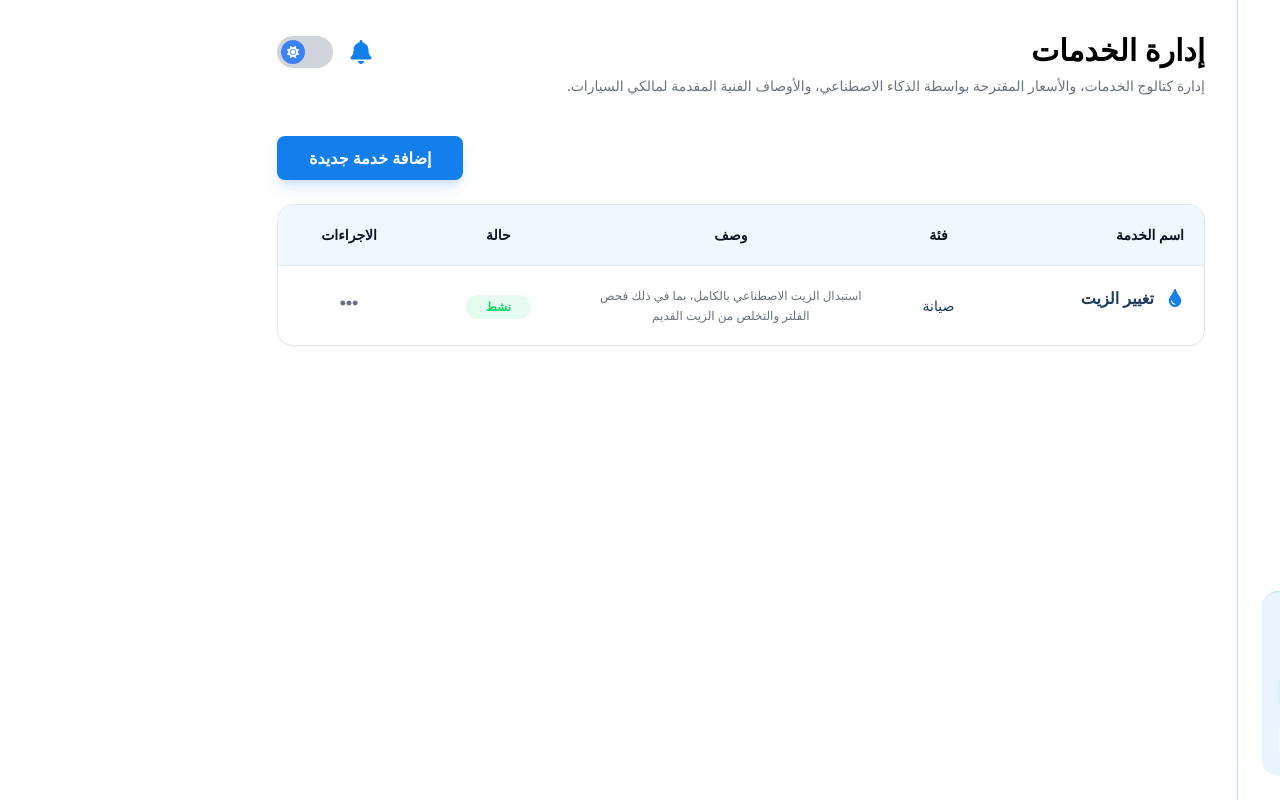
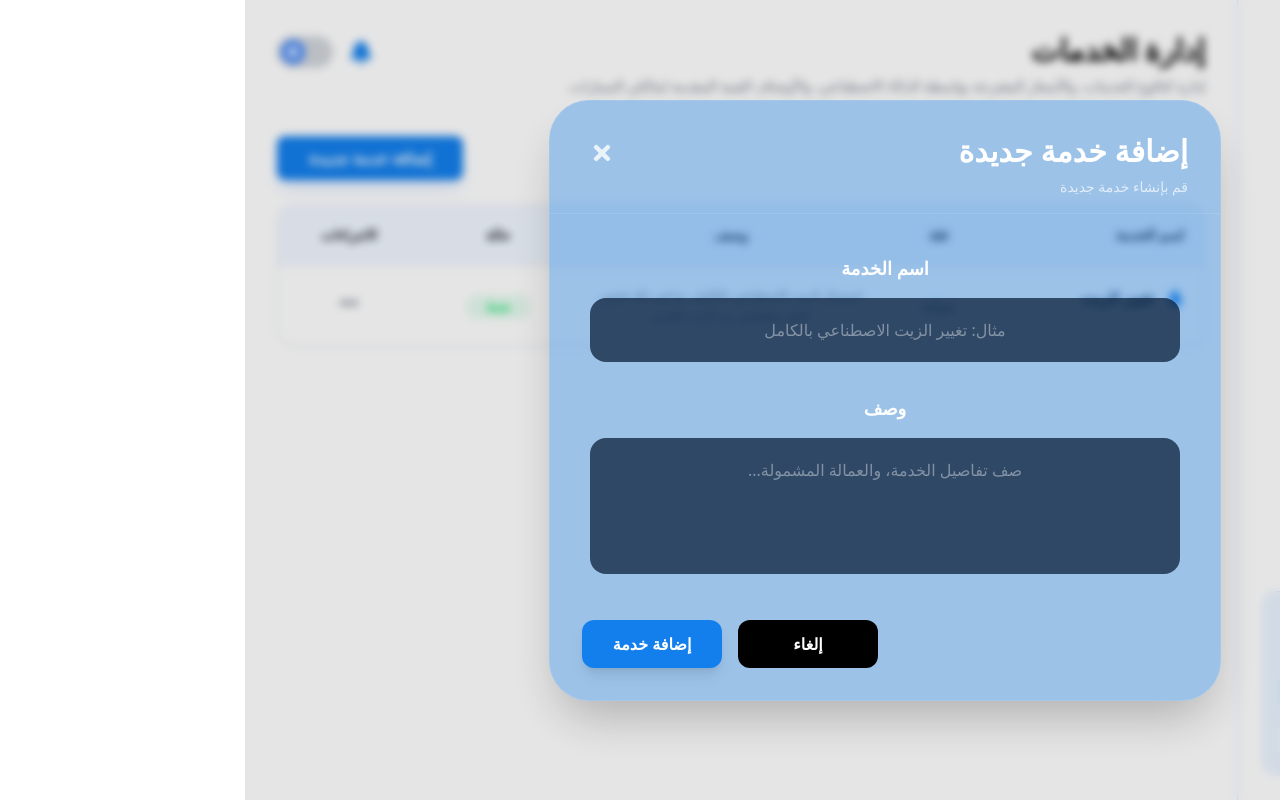
Before and after one commit to 3moor-dot/Gear_Up, a React (Vite) app: page /admin/services in a window 1280 px wide. Both pictures are taken after a click on the button "إضافة خدمة جديدة". Built offline with nearby package versions, Linux system fonts and the light colour scheme; a web font is replaced by a local one.

Commit message:
Add service modal

```diff
--- a/src/pages/Admin/CitiesManagement/CitiesManagement.tsx
+++ b/src/pages/Admin/CitiesManagement/CitiesManagement.tsx
@@ -88,7 +88,7 @@ const CitiesManagement: React.FC = () => {
         </div>
       </main>
 
-      {/* --- النافذة المنبثقة (MODAL) --- */}
+      {/* ---(MODAL) --- */}
 {isModalOpen && (
   <div
     className="fixed inset-0 z-50 flex items-center justify-center backdrop-blur-sm"
--- a/src/pages/Admin/ServicesManagement/ServicesManagement.tsx
+++ b/src/pages/Admin/ServicesManagement/ServicesManagement.tsx
@@ -1,14 +1,15 @@
 
-import React from "react";
+import React, { useState } from "react";
 import AdminSidebar from "../../../components/AdminSidebar/AdminSidebar";
 import NotificationBell from "../../../components/NotificationBell/notification_bell";
 import { useTheme } from "../../../contexts/ThemeContext";
 import ThemeToggle from "../../../components/ThemeToggle/theme_toggle";
 
-import { FaEllipsisH, FaTint } from "react-icons/fa";
+import { FaEllipsisH, FaTint, FaTimes } from "react-icons/fa";
 
 const Services: React.FC = () => {
   const { dark } = useTheme();
+  const [isModalOpen, setIsModalOpen] = useState(false);
 
   const services = [
     {
@@ -29,12 +30,9 @@ const Services: React.FC = () => {
     >
       <AdminSidebar />
 
-      {/* المحتوى الرئيسي */}
       <main className="flex-1 p-8 overflow-y-auto">
-
-        {/* الهيدر العلوي */}
+        {/* Header */}
         <div className="flex justify-between items-start mb-10 gap-8">
-
           <div className="text-right">
             <h2 className={`text-3xl font-bold mb-2 ${dark ? "text-white" : "text-black"}`}>
               إدارة الخدمات
@@ -43,29 +41,26 @@ const Services: React.FC = () => {
               إدارة كتالوج الخدمات، والأسعار المقترحة بواسطة الذكاء الاصطناعي، والأوصاف الفنية المقدمة لمالكي السيارات.
             </p>
           </div>
-
           <div className="flex items-center gap-4 shrink-0 mt-1">
             <NotificationBell size={24} />
             <ThemeToggle />
           </div>
         </div>
 
-        {/* زر الإضافة */}
+        {/* Add Button */}
         <div className="flex justify-end mb-6">
-          <button className="bg-[#137FEC] hover:bg-[#0F6AD1] text-white px-8 py-2.5 rounded-lg font-bold transition-all shadow-lg shadow-blue-500/20 active:scale-95">
+          <button
+            onClick={() => setIsModalOpen(true)}
+            className="bg-[#137FEC] hover:bg-[#0F6AD1] text-white px-8 py-2.5 rounded-lg font-bold transition-all shadow-lg shadow-blue-500/20 active:scale-95"
+          >
             إضافة خدمة جديدة
           </button>
         </div>
 
-        {/* الجدول */}
-        <div
-          className={`rounded-2xl overflow-hidden border transition-all duration-500 ${
-            dark ? "border-[#1E2A44] bg-[#0B1020]" : "border-[#E2E8F0] bg-white shadow-sm"
-          }`}
-        >
+        {/* Table Content */}
+        <div className={`rounded-2xl overflow-hidden border transition-all duration-500 ${dark ? "border-[#1E2A44] bg-[#0B1020]" : "border-[#E2E8F0] bg-white shadow-sm"}`}>
           <table className="w-full text-right border-collapse">
             <thead>
-              {/* التعديل هنا: text-white في الدارك و text-[#0F1323] في اللايت */}
               <tr className={`${dark ? "bg-[#137FEC1A] text-white" : "bg-[#F1F7FF] text-[#0F1323]"}`}>
                 <th className="p-5 font-bold text-sm">اسم الخدمة</th>
                 <th className="p-5 font-bold text-sm text-center">فئة</th>
@@ -76,33 +71,18 @@ const Services: React.FC = () => {
             </thead>
             <tbody>
               {services.map((service) => (
-                <tr
-                  key={service.id}
-                  className={`border-t transition-colors ${
-                    dark ? "border-[#1E2A44] hover:bg-white/5" : "border-[#E2E8F0] hover:bg-gray-50"
-                  }`}
-                >
+                <tr key={service.id} className={`border-t transition-colors ${dark ? "border-[#1E2A44] hover:bg-white/5" : "border-[#E2E8F0] hover:bg-gray-50"}`}>
                   <td className="p-5 flex items-center gap-3 text-nowrap">
-                    <div className={`${dark ? "text-gray-300" : "text-[#137FEC]"} text-lg`}>
-                      <FaTint />
-                    </div>
+                    <div className={`${dark ? "text-gray-300" : "text-[#137FEC]"} text-lg`}><FaTint /></div>
                     <span className="font-semibold">{service.name}</span>
                   </td>
                   <td className="p-5 text-center text-sm font-medium">{service.category}</td>
-                  <td className={`p-5 text-center text-xs leading-relaxed ${dark ? "text-gray-400" : "text-gray-500"}`}>
-                    {service.description}
+                  <td className={`p-5 text-center text-xs leading-relaxed ${dark ? "text-gray-400" : "text-gray-500"}`}>{service.description}</td>
+                  <td className="p-5 text-center">
+                    <span className="px-5 py-1 rounded-full text-xs font-bold inline-block bg-[#0BDA651A] text-[#0BDA65]">{service.status}</span>
                   </td>
                   <td className="p-5 text-center">
-                    <span
-                      className="px-5 py-1 rounded-full text-xs font-bold inline-block bg-[#0BDA651A] text-[#0BDA65]"
-                    >
-                      {service.status}
-                    </span>
-                  </td>
-                  <td className="p-5 text-center">
-                    <button className={`${dark ? "text-gray-400" : "text-gray-500"} hover:text-[#137FEC] transition-colors`}>
-                      <FaEllipsisH size={18} />
-                    </button>
+                    <button className={`${dark ? "text-gray-400" : "text-gray-500"} hover:text-[#137FEC] transition-colors`}><FaEllipsisH size={18} /></button>
                   </td>
                 </tr>
               ))}
@@ -110,6 +90,74 @@ const Services: React.FC = () => {
           </table>
         </div>
       </main>
+
+      {/* --- (MODAL) --- */}
+      {isModalOpen && (
+        <div
+          className="fixed inset-0 z-50 flex items-center justify-center backdrop-blur-sm transition-opacity"
+          style={{ backgroundColor: "rgba(0,0,0,0.1)" }}
+        >
+          <div
+            className="w-full max-w-2xl rounded-[2.5rem] shadow-2xl overflow-hidden transform transition-all border border-white/10"
+            style={{ backgroundColor: "rgba(19, 127, 236, 0.35)" }}
+            dir="rtl"
+          >
+            {/* Header */}
+            <div className="p-8 pb-4 flex justify-between items-start border-b border-white/10">
+              <div className="text-right">
+                <h3 className="text-3xl font-bold text-white">إضافة خدمة جديدة</h3>
+                <p className="text-white/70 text-sm mt-2 font-medium">قم بإنشاء خدمة جديدة</p>
+              </div>
+              <button
+                onClick={() => setIsModalOpen(false)}
+                className="text-white/80 hover:text-white transition-colors p-2"
+              >
+                <FaTimes size={24} />
+              </button>
+            </div>
+
+            {/* Modal Body */}
+            <div className="p-10 space-y-8">
+              <div className="space-y-4 text-center">
+                <label className="text-white text-lg font-bold block">اسم الخدمة</label>
+                <input
+                  type="text"
+                  placeholder="مثال: تغيير الزيت الاصطناعي بالكامل"
+                  className="w-full p-5 rounded-2xl outline-none text-center border-none text-white placeholder:text-white/40 font-medium"
+                  style={{ backgroundColor: "rgba(10, 31, 58, 0.75)" }}
+                />
+              </div>
+
+              <div className="space-y-4 text-center">
+                <label className="text-white text-lg font-bold block">وصف</label>
+                <textarea
+                  rows={4}
+                  placeholder="صف تفاصيل الخدمة، والعمالة المشمولة..."
+                  className="w-full p-5 rounded-2xl outline-none text-center border-none resize-none text-white placeholder:text-white/40 font-medium"
+                  style={{ backgroundColor: "rgba(10, 31, 58, 0.75)" }}
+                />
+              </div>
+            </div>
+
+
+            <div className="p-8 pt-0 flex gap-4 justify-start flex-row-reverse">
+              <button
+                className="w-[140px] py-3 rounded-xl text-white font-bold text-md shadow-lg hover:bg-blue-600 transition active:scale-95"
+                style={{ backgroundColor: "#137FEC" }}
+              >
+                إضافة خدمة
+              </button>
+              <button
+                onClick={() => setIsModalOpen(false)}
+                className="w-[140px] py-3 rounded-xl text-white font-bold text-md hover:bg-gray-900 transition active:scale-95"
+                style={{ backgroundColor: "#000000" }}
+              >
+                إلغاء
+              </button>
+            </div>
+          </div>
+        </div>
+      )}
     </div>
   );
 };
```
